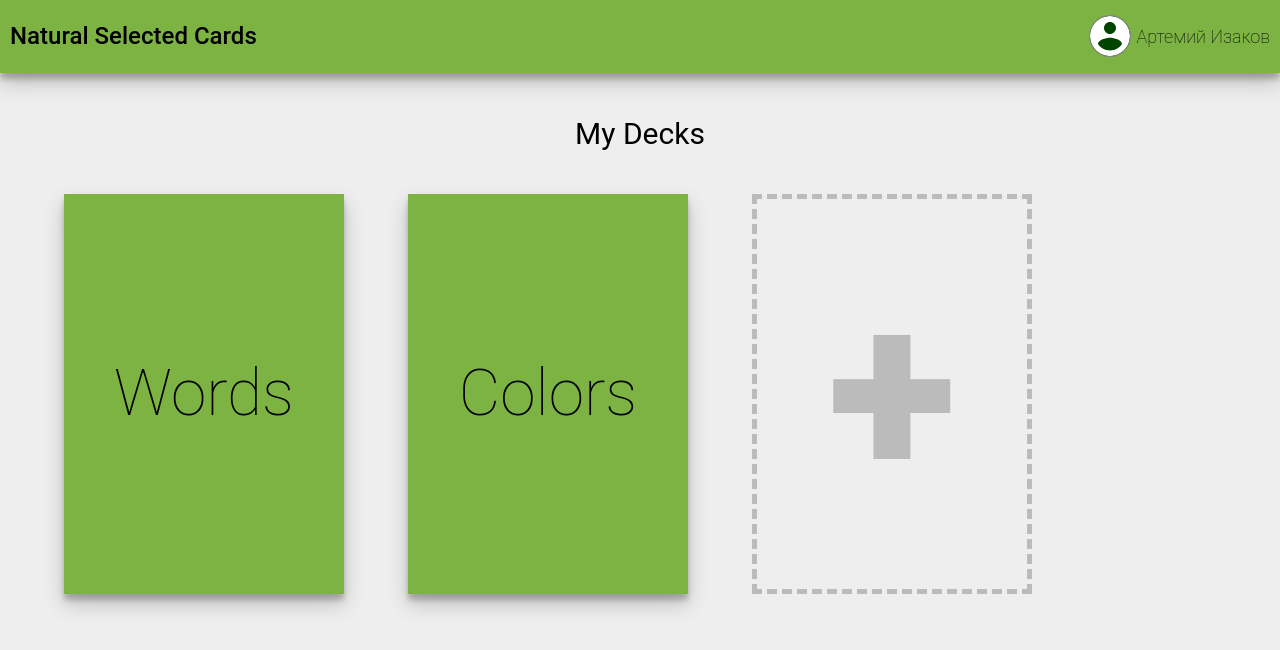
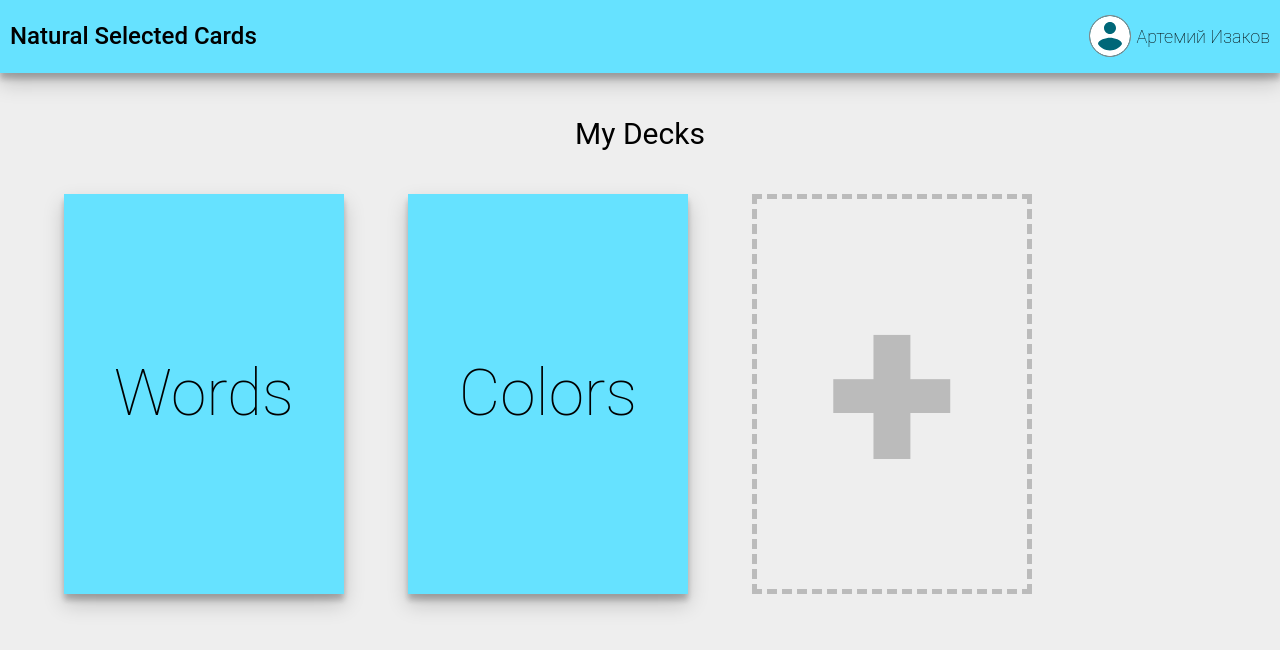
Before and after one commit to OptimumDev/Natural-selected-cards, a React (Create React App) app in the folder NaturalSelectedCards/ClientApp/natural-selected-cards/: page / in a window 1280 px wide. Both pictures are taken after a click on the button "Мои колоды". Shown: the top 650 px of the page. Built offline with nearby package versions, Linux system fonts and the light colour scheme.

Commit message:
color theme change

```diff
--- a/NaturalSelectedCards/ClientApp/natural-selected-cards/src/Components/App/App.css
+++ b/NaturalSelectedCards/ClientApp/natural-selected-cards/src/Components/App/App.css
@@ -4,7 +4,6 @@
     display: grid;
     grid-template-rows: 1fr 10fr;
     font-family: Roboto, sans-serif;
-    background-color: #eeeeee;
     cursor: default;
 }
 
@@ -43,14 +42,30 @@ button:active {
     box-shadow: 0 10px 20px rgba(0,0,0,0.19), 0 6px 6px rgba(0,0,0,0.23);
 }
 
-.main-color {
-    background-color: #7cb342;
+.light {
+    background-color: #eeeeee;
 }
 
-.red {
-    background-color: #e53935;
+.light .main-color {
+    background-color: #66E2FF;
 }
 
-.yellow {
-    background-color: #fdd835;
+.light .main-color-light {
+    background-color: #9FFFFF;
 }
+
+.light .main-color-dark {
+    background-color: #006778;
+}
+
+.light .red {
+    background-color: #FF6966;
+}
+
+.light .yellow {
+    background-color: #FFDF4D;
+}
+
+.light .green {
+    background-color: #5DE388;
+}
--- a/NaturalSelectedCards/ClientApp/natural-selected-cards/src/Components/App/App.js
+++ b/NaturalSelectedCards/ClientApp/natural-selected-cards/src/Components/App/App.js
@@ -21,10 +21,9 @@ export default class App extends React.Component {
     }
 
     render() {
-        //TODO: change color theme
-        //TODO: maybe add dark theme (.light or .dark class on app and specify selectors)
+        //TODO: maybe add dark theme
         return (
-            <div className="app">
+            <div className="app light">
                 <header className='shadow main-color'>
                     <AppName onClick={() => this.setPageName(PageNames.MAIN)}/>
                     <User user={user}/>
--- a/NaturalSelectedCards/ClientApp/natural-selected-cards/src/Components/CardCarousel/CardsCorusel.js
+++ b/NaturalSelectedCards/ClientApp/natural-selected-cards/src/Components/CardCarousel/CardsCorusel.js
@@ -1,7 +1,7 @@
 import React from "react";
 import './CardCarousel.css'
 
-export default function CardCarousel({children, cardIndex, buttons, backButton}) {
+export default function CardCarousel({children, cardIndex, buttons, lastButton}) {
     const curIndex = Math.min(cardIndex, children.length);
     const shift = -(1 + curIndex) * 150;
     const isLast = cardIndex === children.length;
@@ -11,7 +11,7 @@ export default function CardCarousel({children, cardIndex, buttons, backButton})
             <div className='cards-container'>
                 <div className='cards' style={{transform: `translate(${shift}vw)`}}>
                     {children}
-                    {backButton}
+                    {lastButton}
                 </div>
             </div>
             <div className='buttons' style={isLast ? {transform: `translateY(100vh)`} : {}}>
--- a/NaturalSelectedCards/ClientApp/natural-selected-cards/src/Components/Deck/Deck.js
+++ b/NaturalSelectedCards/ClientApp/natural-selected-cards/src/Components/Deck/Deck.js
@@ -11,7 +11,7 @@ export default function Deck({deck, onPlay, onEdit, onDelete}) {
                         {deck.name}
                     </div>
                 </div>
-                <div className='deck-info'>
+                <div className='deck-info main-color-light'>
                     <div className='deck-name'>
                         {deck.name}
                     </div>
@@ -25,7 +25,7 @@ export default function Deck({deck, onPlay, onEdit, onDelete}) {
                         <button className='edit-button yellow shadow' onClick={() => onEdit(deck.id)}>Изменить</button>
                         <button className='delete-button red shadow' onClick={onDelete}>Удалить</button>
                     </div>
-                    <button className='play-button main-color shadow' onClick={() => onPlay(deck.id)}>Играть</button>
+                    <button className='play-button green shadow' onClick={() => onPlay(deck.id)}>Играть</button>
                 </div>
             </div>
         </div>
--- a/NaturalSelectedCards/ClientApp/natural-selected-cards/src/Components/Pages/GamePage/GamePage.js
+++ b/NaturalSelectedCards/ClientApp/natural-selected-cards/src/Components/Pages/GamePage/GamePage.js
@@ -38,9 +38,8 @@ export default class GamePage extends React.Component {
 
     getCard = (card, index) => (
         <FlipCard flipped={this.state.flipped[index]} key={card.id}>
-            {/*TODO: sides of different colors from color theme*/}
             <div className='card-side main-color shadow'> {card.front} </div>
-            <div className='card-side main-color shadow'> {card.back} </div>
+            <div className='card-side main-color-light shadow'> {card.back} </div>
         </FlipCard>
     );
 
@@ -48,18 +47,18 @@ export default class GamePage extends React.Component {
         if (this.isCurrentCardFlipped()) {
             if (this.state.knewCurrentCard) {
                 return [
-                    this.createButton('Действительно помню', this.actuallyKnowButtonHandle, '', 1),
+                    this.createButton('Действительно помню', this.actuallyKnowHandle, 'green', 1),
                     this.createButton('Все-таки не помню', this.actuallyDontKnowHandle, 'red', 2)
                 ]
             } else {
                 return [
-                    this.createButton('Теперь запомню', this.moveToNextCard, '', 3)
+                    this.createButton('Теперь запомню', this.moveToNextCard, 'green', 3)
                 ]
             }
         } else {
             return [
-                this.createButton('Помню', this.knowButtonHandle, '', 4),
-                this.createButton('Не помню', this.dontKnowButtonHandle, 'red', 5)
+                this.createButton('Помню', this.knowHandle, 'green', 4),
+                this.createButton('Не помню', this.dontKnowHandle, 'red', 5)
             ]
         }
     };
@@ -70,21 +69,21 @@ export default class GamePage extends React.Component {
         </button>
     );
 
-    knowButtonHandle = () => {
+    knowHandle = () => {
         this.setState({
             flipped: this.updateFlipped(),
             knewCurrentCard: true
         });
     };
 
-    dontKnowButtonHandle = () => {
+    dontKnowHandle = () => {
         this.setState({
             flipped: this.updateFlipped(),
             knewCurrentCard: false
         });
     };
 
-    actuallyKnowButtonHandle = () => {
+    actuallyKnowHandle = () => {
         this.moveToNextCard();
     };
 
--- a/NaturalSelectedCards/ClientApp/natural-selected-cards/src/Components/User/User.css
+++ b/NaturalSelectedCards/ClientApp/natural-selected-cards/src/Components/User/User.css
@@ -10,7 +10,6 @@
 
     border-radius: 50%;
     border: #888888 1px solid;
-    background-color: #004400;
 
     display: flex;
     align-items: center;
--- a/NaturalSelectedCards/ClientApp/natural-selected-cards/src/Components/User/User.js
+++ b/NaturalSelectedCards/ClientApp/natural-selected-cards/src/Components/User/User.js
@@ -5,7 +5,7 @@ import userIcon from '../../images/account_circle-white-48dp.svg'
 export default function User({user}) {
     return (
         <div className='user'>
-            <img src={userIcon} alt='👤' className='user-image' draggable={false} />
+            <img src={userIcon} alt='👤' className='user-image main-color-dark' draggable={false} />
             <span className='user-name'>
                 {user.name} {user.surname}
             </span>
```
